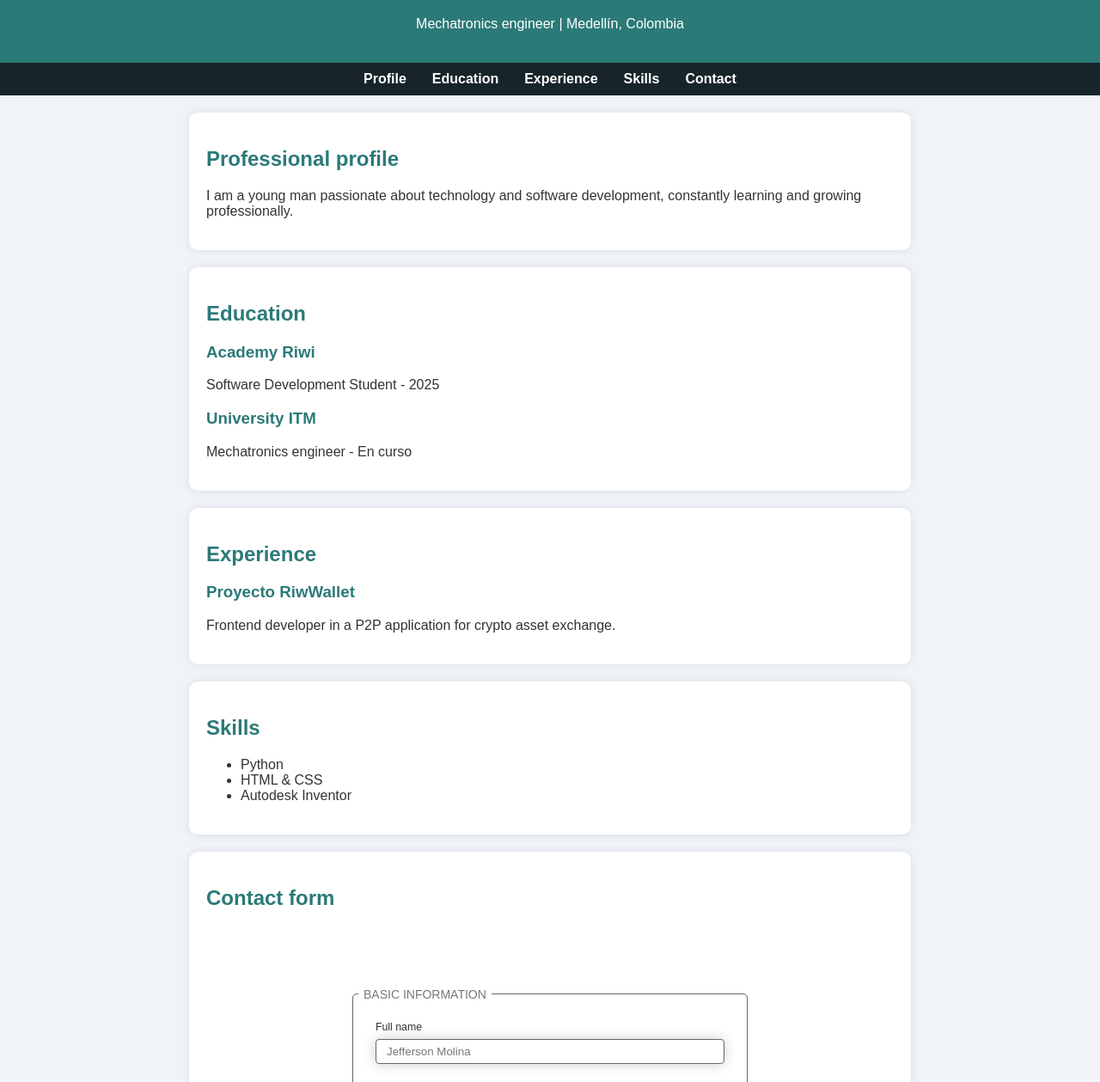
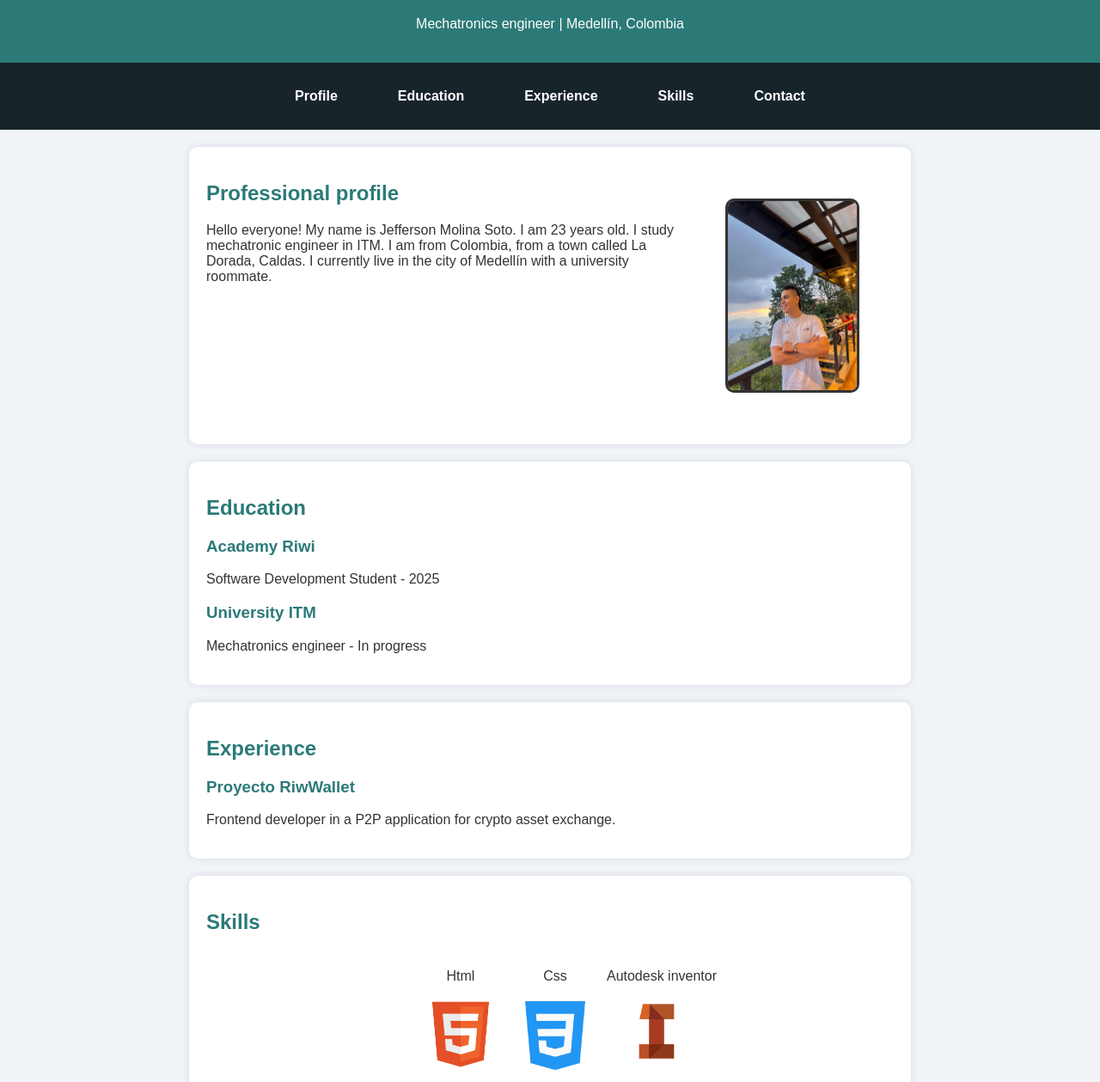
Before and after one commit to Jefferson980-M/Quince-etiquetas, a plain HTML site: page index.html in a window 1280 px wide. Shown: the part 81-1340 px from the top of the page at 86% size. Drawn offline with Linux system fonts and the light colour scheme.

Commit message:
Change language

```diff
--- a/index.html
+++ b/index.html
@@ -22,9 +22,16 @@
     </ul>
   </nav>
 
+
   <section id="profile">
+    <div>
     <h2>Professional profile</h2>
-    <p>I am a young man passionate about technology and software development, constantly learning and growing professionally.</p>
+    <p>Hello everyone! My name is Jefferson Molina Soto. I am 23 years old. I study mechatronic engineer in ITM.
+    I am from Colombia, from a town
+    called La Dorada, Caldas. I currently live in the city of Medellín with a university roommate.</p>
+    </div>
+
+    <img class="foto" src="./fotos/Me.jpg" alt="">
   </section>
 
   <section id="education">
@@ -35,7 +42,7 @@
     </article>
     <article>
       <h3>University ITM</h3>
-      <p>Mechatronics engineer - En curso</p>
+      <p>Mechatronics engineer - In progress</p>
     </article>
   </section>
 
@@ -49,10 +56,20 @@
 
   <section id="skills">
     <h2>Skills</h2>
-    <ul>
-      <li>Python</li>
-      <li>HTML & CSS</li>
-      <li>Autodesk Inventor</li>
+    <ul class="fila">
+      <div class="imagen">
+        <li>Html</li>
+          <img class="html" src="./fotos/html.jpg" alt="">
+      </div>
+      <div class="imagen">
+      <li>Css</li>
+      <img class="css" src="./fotos/732190.png" alt="">
+      </div>
+
+      <div class="imagen">
+        <li>Autodesk inventor</li>
+        <img class="autodesk" src="./fotos/autodesk.png" alt="">
+      </div>
 
     </ul>
   </section>
--- a/style.css
+++ b/style.css
@@ -126,6 +126,47 @@ a{
     text-decoration: none;
 }
 
+#profile{
+  display: flex;
+}
+
+.foto {
+    display: flex;
+    width: 200px;
+    width: 150px;
+    height: 220px;
+    margin: 40px;
+    border-radius: 10px 10px 10px 10px;
+    border: 3px solid;
+}
+
+.html {
+    width: 140px;
+
+}
+
+.css {
+    width: 80px;
+}
+
+.autodesk {
+    width: 70px;
+    margin-left: 43px;
+}
+
+ul{
+  display: flex;
+  justify-content: center;
+  list-style: none;
+}
+
+li{
+  padding: 20px;
+  display: flex;
+  justify-content: center;
+}
+
+
 .submit{
   color: black;
 }
```
Also changed, not shown: fotos/732190.png (added), fotos/Me.jpg (added), fotos/autodesk.png (added), fotos/html.jpg (added).
